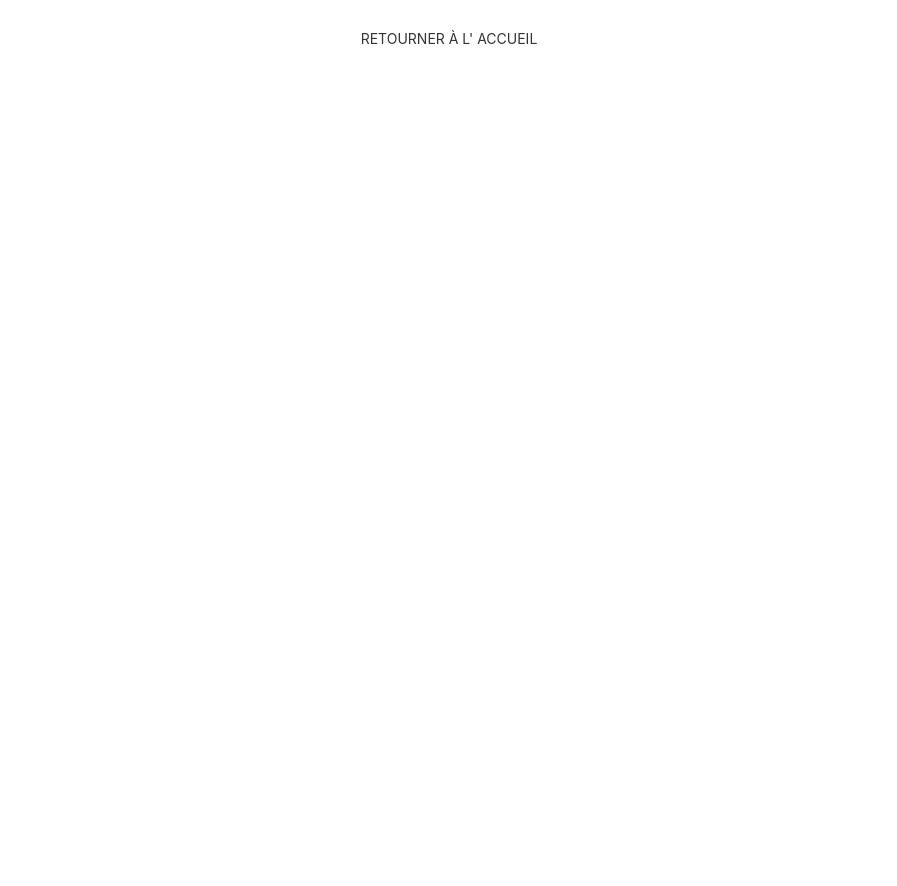
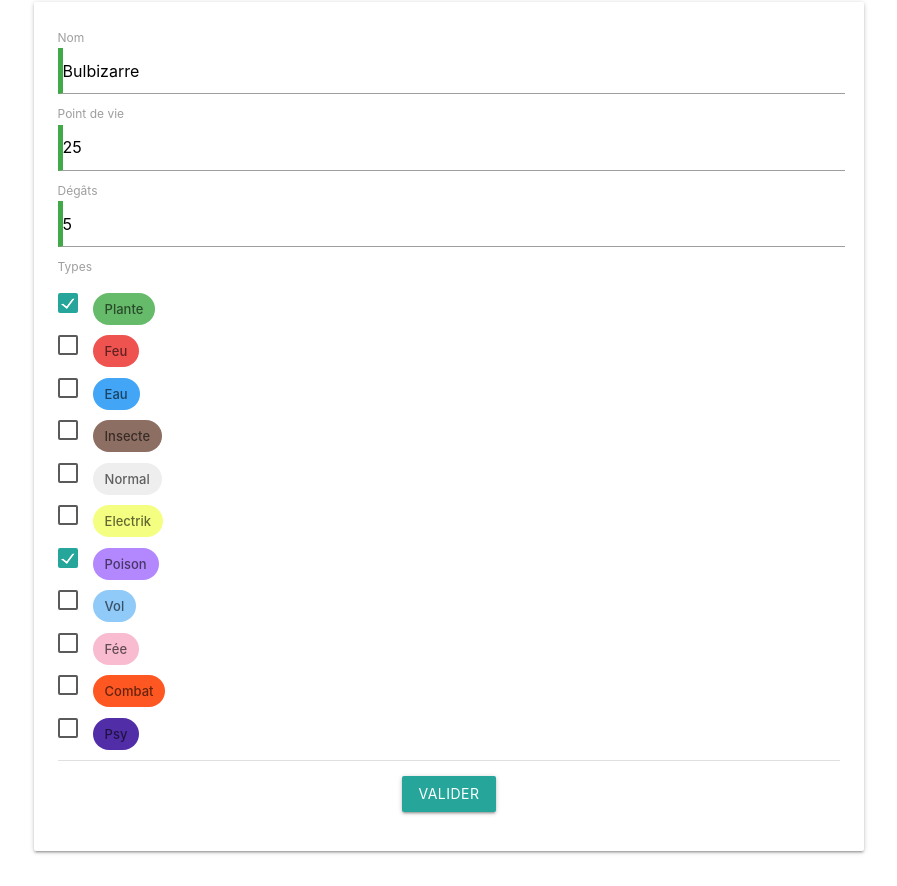
Before and after one commit to sophieserais/ng-pokemon-app, an Angular app: page /edit/pokemon/1 in a window 1280 px wide. Shown: the part 486-1372 px from the top of the page, without its empty margins (191-1088 px from the left). Before the commit the page ends 800 px from the top, so only its background shows below. Built offline with nearby package versions, Linux system fonts and the light colour scheme.

Commit message:
les formulaires

```diff
--- a/src/app/app.module.ts
+++ b/src/app/app.module.ts
@@ -5,10 +5,11 @@
 import { AppComponent } from "./app.component"
 import { PageNotFoundComponent } from "./page-not-found/page-not-found.component"
 import { PokemonModule } from "./pokemon/pokemon.module"
+import { FormsModule } from "@angular/forms"
 
 @NgModule({
 	declarations: [AppComponent, PageNotFoundComponent],
-	imports: [BrowserModule, PokemonModule, AppRoutingModule],
+	imports: [BrowserModule, FormsModule, PokemonModule, AppRoutingModule],
 	providers: [],
 	bootstrap: [AppComponent],
 })
--- a/src/app/pokemon/detail-pokemon/detail-pokemon.component.html
+++ b/src/app/pokemon/detail-pokemon/detail-pokemon.component.html
@@ -51,6 +51,7 @@
 				</div>
 				<div class="card-action">
 					<a (click)="goToPokemonList()">Retour</a>
+					<a (click)="goToEditPokemon(pokemon)">Editer</a>
 				</div>
 			</div>
 		</div>
--- a/src/app/pokemon/detail-pokemon/detail-pokemon.component.ts
+++ b/src/app/pokemon/detail-pokemon/detail-pokemon.component.ts
@@ -6,7 +6,6 @@
 @Component({
 	selector: "app-detail-pokemon",
 	templateUrl: "./detail-pokemon.component.html",
-	styles: [],
 })
 export class DetailPokemonComponent implements OnInit {
 	pokemonList: Pokemon[]
@@ -30,4 +29,7 @@
 	goToPokemonList() {
 		this.router.navigate(["/pokemons"])
 	}
+	goToEditPokemon(pokemon: Pokemon) {
+		this.router.navigate(["/edit/pokemon", pokemon.id])
+	}
 }
--- /dev/null
+++ b/src/app/pokemon/edit-pokemon/edit-pokemon.component.ts
@@ -0,0 +1,35 @@
+import { Component, OnInit } from "@angular/core"
+import { Pokemon } from "../pokemon"
+import { ActivatedRoute } from "@angular/router"
+import { PokemonService } from "../pokemon.service"
+
+@Component({
+	selector: "app-edit-pokemon",
+	template: `
+		<h3 class="center">Editer {{ pokemon?.name }}</h3>
+		<p
+			*ngIf="pokemon"
+			class="center"
+		>
+			<img [src]="pokemon.picture" />
+		</p>
+		<app-pokemon-form
+			*ngIf="pokemon"
+			[pokemon]="pokemon"
+		>
+		</app-pokemon-form>
+	`,
+	styles: [],
+})
+export class EditPokemonComponent implements OnInit {
+	pokemon: Pokemon | undefined
+	constructor(private route: ActivatedRoute, private pokemonService: PokemonService) {}
+	ngOnInit() {
+		const pokemonId: string | null = this.route.snapshot.paramMap.get("id")
+		if (pokemonId) {
+			this.pokemon = this.pokemonService.getPokemonById(+pokemonId)
+		} else {
+			this.pokemon = undefined
+		}
+	}
+}
--- /dev/null
+++ b/src/app/pokemon/pokemon-form/pokemon-form.component.css
@@ -0,0 +1,6 @@
+.ng-valid[required] {
+	border-left: 5px solid #42a948;
+}
+.ng-invalid:not[form] {
+	border-left: 5px solid #a94442;
+}
--- /dev/null
+++ b/src/app/pokemon/pokemon-form/pokemon-form.component.html
@@ -0,0 +1,116 @@
+<form
+	*ngIf="pokemon"
+	(ngSubmit)="onSubmit()"
+	#pokemonForm="ngForm"
+>
+	<div class="row">
+		<div class="col s8 offset-s2">
+			<div class="card-panel">
+				<!-- Pokemon name -->
+				<div class="form-group">
+					<label for="name">Nom</label>
+					<input
+						type="text"
+						class="form-control"
+						id="name"
+						required
+						pattern="^[a-zA-Z0-9àéèç]{1,25}$"
+						[(ngModel)]="pokemon.name"
+						name="name"
+						#name="ngModel"
+					/>
+					<div
+						[hidden]="name.valid || name.pristine"
+						class="card-panel red accent-1"
+					>
+						Le nom du pokémon est requis (1-25).
+					</div>
+				</div>
+
+				<!-- Pokemon hp -->
+				<div class="form-group">
+					<label for="hp">Point de vie</label>
+					<input
+						type="number"
+						class="form-control"
+						id="hp"
+						required
+						pattern="^[0-9]{1,3}$"
+						[(ngModel)]="pokemon.hp"
+						name="hp"
+						#hp="ngModel"
+					/>
+					<div
+						[hidden]="hp.valid || hp.pristine"
+						class="card-panel red accent-1"
+					>
+						Les points de vie du pokémon sont compris entre 0 et 999.
+					</div>
+				</div>
+
+				<!-- Pokemon cp -->
+				<div class="form-group">
+					<label for="cp">Dégâts</label>
+					<input
+						type="number"
+						class="form-control"
+						id="cp"
+						required
+						pattern="^[0-9]{1,2}$"
+						[(ngModel)]="pokemon.cp"
+						name="cp"
+						#cp="ngModel"
+					/>
+
+					<div
+						[hidden]="cp.valid || cp.pristine"
+						class="card-panel red accent-1"
+					>
+						Les dégâts du pokémon sont compris entre 0 et 99.
+					</div>
+				</div>
+
+				<!-- Pokemon types -->
+				<form class="form-group">
+					<label for="types">Types</label>
+					<p *ngFor="let type of types">
+						<label>
+							<input
+								type="checkbox"
+								class="filled-in"
+								id="{{ type }}"
+								[value]="type"
+								[checked]="hasType(type)"
+								[disabled]="!isTypesValid(type)"
+								(change)="selectType($event, type)"
+							/>
+							<span [attr.for]="type">
+								<div class="{{ type | pokemonTypeColor }}">
+									{{ type }}
+								</div>
+							</span>
+						</label>
+					</p>
+				</form>
+
+				<!-- Submit button -->
+				<div class="divider"></div>
+				<div class="section center">
+					<button
+						type="submit"
+						class="waves-effect waves-light btn"
+						[disabled]="!pokemonForm.form.valid"
+					>
+						Valider
+					</button>
+				</div>
+			</div>
+		</div>
+	</div>
+</form>
+<h3
+	*ngIf="!pokemon"
+	class="center"
+>
+	Aucun pokémon à éditer...
+</h3>
--- /dev/null
+++ b/src/app/pokemon/pokemon-form/pokemon-form.component.ts
@@ -0,0 +1,44 @@
+import { Component, Input, OnInit } from "@angular/core"
+import { PokemonService } from "../pokemon.service"
+import { Pokemon } from "../pokemon"
+import { Router } from "@angular/router"
+
+@Component({
+	selector: "app-pokemon-form",
+	templateUrl: "./pokemon-form.component.html",
+	styleUrls: ["./pokemon-form.component.css"],
+})
+export class PokemonFormComponent implements OnInit {
+	@Input() pokemon: Pokemon
+	types: string[]
+	constructor(private pokemonService: PokemonService, private router: Router) {}
+
+	ngOnInit() {
+		this.types = this.pokemonService.getPokemonTypeList()
+	}
+	hasType(type: string): boolean {
+		return this.pokemon.types.includes(type)
+	}
+	selectType($event: Event, type: string) {
+		const isChecked = ($event.target as HTMLInputElement).checked
+		if (isChecked) {
+			this.pokemon.types.push(type)
+		} else {
+			const index = this.pokemon.types.indexOf(type)
+			this.pokemon.types.splice(index, 1)
+		}
+	}
+	isTypesValid(type: string): boolean {
+		if (this.pokemon.types.length == 1 && this.hasType(type)) {
+			return false
+		}
+		if (this.pokemon.types.length > 2 && !this.hasType(type)) {
+			return false
+		}
+		return true
+	}
+	onSubmit() {
+		console.log("Submit form!")
+		this.router.navigate(["/pokemon", this.pokemon.id])
+	}
+}
```
Also changed, not shown: src/app/pokemon/pokemon.module.ts (+7 -1 lines).
